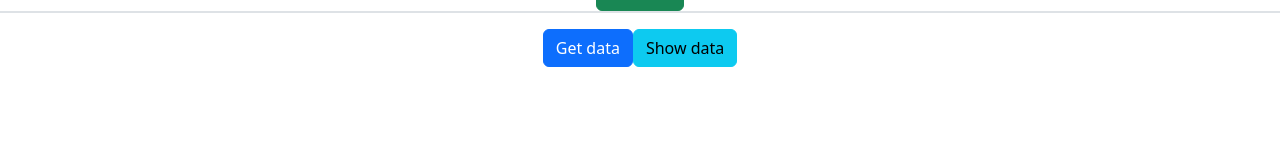
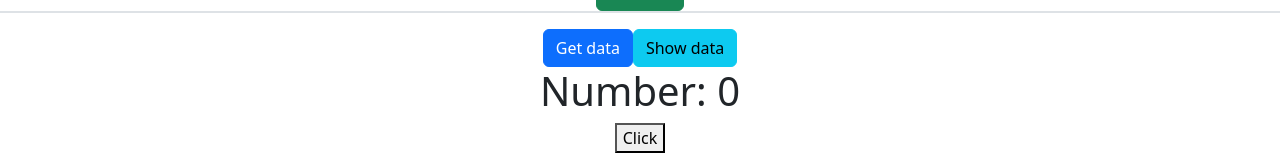
Before and after one commit to Jahirul-Islam-Jantu/react-project, a React (Create React App) app in the folder my-app/: page / in a window 1280 px wide. Shown: the part 1203-1356 px from the top of the page. Before the commit the page ends 1270 px from the top, so only its background shows below. Built offline with nearby package versions, Linux system fonts and the light colour scheme.

Commit message:
use state

```diff
--- a/my-app/src/App.jsx
+++ b/my-app/src/App.jsx
@@ -5,7 +5,9 @@ import TimeNow from "./reactHook/TimeNow";
 import UseRefWithoutCurrent from "./reactHook/UseRefWithoutCurrent";
 import Attribute from "./reactHook/Attribute";
 import UseCss from "./reactHook/UseCss";
-import CachingData from './reactHook/CachingData';
+import CachingData from "./reactHook/CachingData";
+import UseStateMethod from './reactHook/UseStateMethod';
+
 
 const App = () => {
   return (
@@ -20,6 +22,8 @@ const App = () => {
 
       <UseCss />
       <CachingData />
+      <UseStateMethod />
+
     </div>
   );
 };
--- /dev/null
+++ b/my-app/src/reactHook/UseStateMethod.jsx
@@ -0,0 +1,20 @@
+import { useState } from "react";
+
+const UseStateMethod = () => {
+  const [number, setNumber] = useState(0);
+
+  return (
+    <div>
+      <h1>Number: {number} </h1>
+      <button
+        onClick={() => {
+          setNumber(number + 1);
+        }}
+      >
+        Click
+      </button>
+    </div>
+  );
+};
+
+export default UseStateMethod;
```
